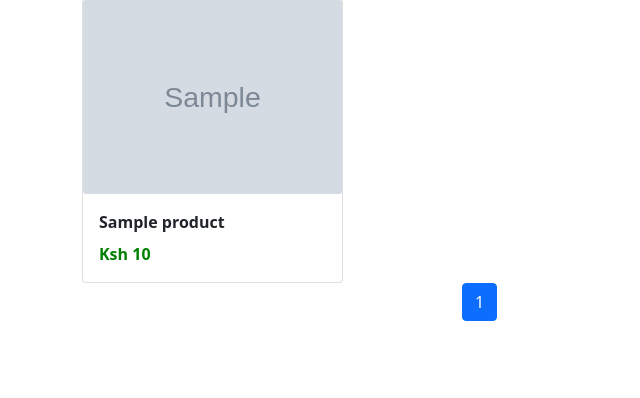
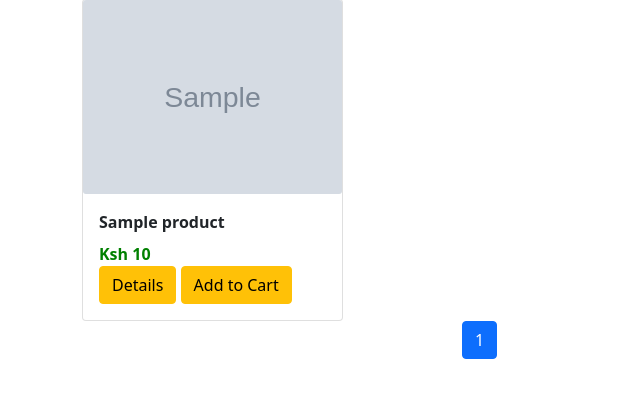
Before and after one commit to collinskoech11/DjangoEcommerce, a Django app: template ecomsite/shop/templates/shop/index.html in a window 1280 px wide. Shown: the part 73-471 px from the top of the page, without its empty margins (0-640 px from the left). Run offline with Django 3.2, Linux system fonts and the light colour scheme; the template is opened without the code that fills it: most values are stand-ins (such as "Sample title", 1, 10 or a date in 2020); grey boxes marked "Sample" are stand-in pictures.

Commit message:
add to cart onclick

```diff
--- a/ecomsite/ecomsite/urls.py
+++ b/ecomsite/ecomsite/urls.py
@@ -20,4 +20,5 @@ from shop import views
 urlpatterns = [
     path('admin/', admin.site.urls),
     path('',views.index,name='index'),
+    path('<int:id>/',views.detail,name='detai'),
 ]
--- a/ecomsite/shop/templates/shop/index.html
+++ b/ecomsite/shop/templates/shop/index.html
@@ -9,7 +9,7 @@
     <title>Document</title>
     <link rel="stylesheet" href="{% static 'shop/style.css' %}">
     <link href="https://cdn.jsdelivr.net/npm/bootstrap@5.0.2/dist/css/bootstrap.min.css" rel="stylesheet" integrity="sha384-EVSTQN3/azprG1Anm3QDgpJLIm9Nao0Yz1ztcQTwFspd3yD65VohhpuuCOmLASjC" crossorigin="anonymous">
-    <script src="https://cdn.jsdelivr.net/npm/bootstrap@5.0.2/dist/js/bootstrap.bundle.min.js" integrity="sha384-MrcW6ZMFYlzcLA8Nl+NtUVF0sA7MsXsP1UyJoMp4YLEuNSfAP+JcXn/tWtIaxVXM" crossorigin="anonymous"></script>
+    <script src="https://code.jquery.com/jquery-3.6.0.js" integrity="sha256-H+K7U5CnXl1h5ywQfKtSj8PCmoN9aaq30gDh27Xc0jk=" crossorigin="anonymous"></script>
 </head>
 <body>
     <div class="container">
@@ -39,6 +39,8 @@
                             <div class="card-text" style="color:green; font-weight:800;">
                                Ksh {{ product.price }}
                             </div>
+                            <a href="/{{ product.id}}" class="btn btn-warning">Details</a>
+                            <button id="{{ product.id  }}" class="btn atc btn-warning">Add to Cart</button>
                         </div>
                     </div>
                 </div>
@@ -68,5 +70,25 @@
             </div>
         </div>
     </div>
+    <script type="text/javascript">
+        console.log('this is working');
+
+        if(localStorage.getItem('cart')==null){
+            var cart = {};
+        }
+        else{
+            cart = JSON.parse(localStorage.getItem('cart'));
+        }
+
+        $(document).on('click','.atc',function(){
+            console.log("the add to cart button is clicked ")
+            var item_id = this.id.toString();
+            console.log(item_id);
+
+            if(cart[item_id] !=undefined){
+                cart[item_id] = cart[item_id] + 1;
+            }
+        });
+    </script>
 </body>
 </html>
```
Also changed, not shown: ecomsite/shop/templates/shop/detail.html (+33 -2 lines), ecomsite/db.sqlite3.
